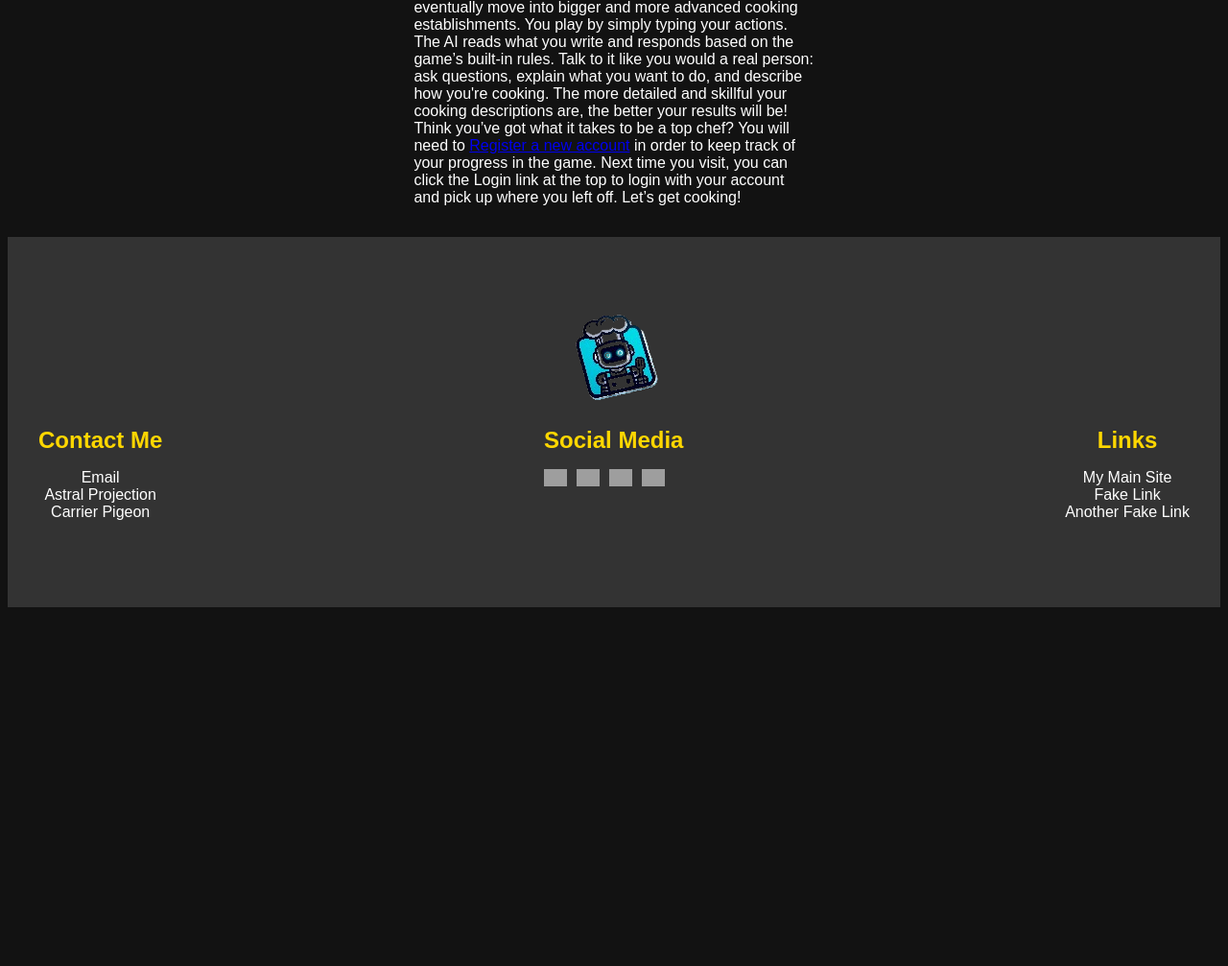
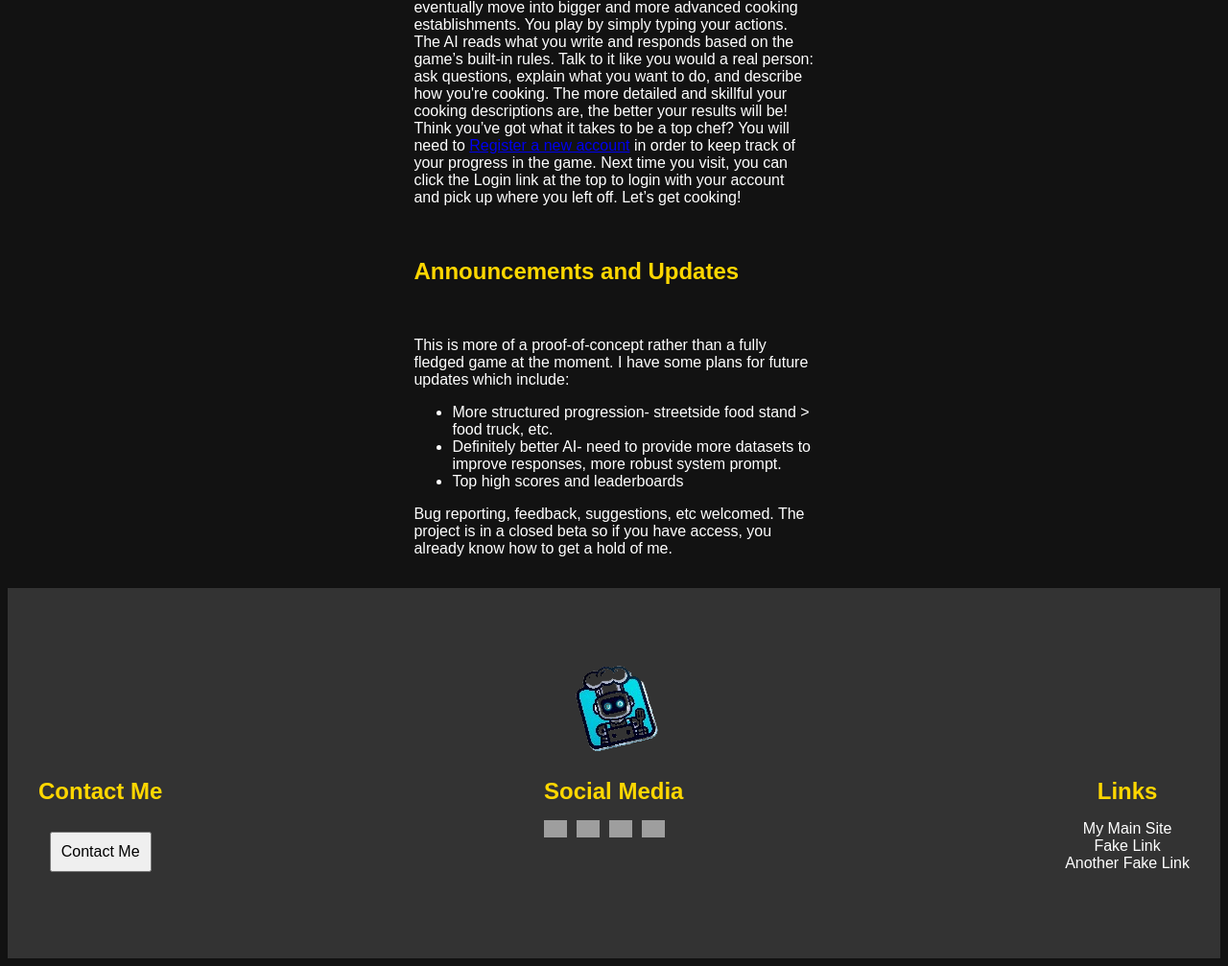
Before and after one commit to antlaw0/ai-game, a Flask app: page / in a window 1280 px wide; the page is wider, and only the part inside the window is pictured. Shown: the part 1492-2499 px from the top of that part at 96% size. Before the commit the page ends 2125 px from the top of that part, so only its background shows below. Run offline with Flask 3, Linux system fonts and the light colour scheme; grey boxes are pictures that could not be loaded.

Commit message:
Updated footer with modal, added announcements section to index.html

```diff
--- a/templates/footer.html
+++ b/templates/footer.html
@@ -1,32 +1,29 @@
 <footer style="background-color: #333; color: white; padding: 20px; font-family: Arial, sans-serif;">
-    <br>
-	<br>
-	<br>
+  <br><br><br>
+
   <!-- Logo -->
   <div style="flex-shrink: 0;">
-
     <img src="{{ url_for('static', filename='images/mainLogo.png') }}" alt="AI Cooking Game logo" />
   </div>
+
   <div style="display: flex; justify-content: space-between; align-items: flex-start; max-width: 1200px; margin: 0 auto;">
-
     <!-- Contact Me -->
     <div>
       <h2 style="margin-bottom: 10px;">Contact Me</h2>
-            <ul style="list-style-type: none; padding: 0;">
-                <li><a href="#" style="color: white; text-decoration: none;">Email</a></li>
-                <li><a href="#" style="color: white; text-decoration: none;">Astral Projection</a></li>
-                <li><a href="#" style="color: white; text-decoration: none;">Carrier Pigeon</a></li>
-            </ul>
+      <br>
+      <button id="contactMeButton" onclick="showAccessibleModal('How to Contact Me', 'Well, at this point in the project, if you want to contact me, you should already know how to contact me. I\'ll probably add real contact info here at a later point or something or other and such.');">
+        Contact Me
+      </button>
     </div>
 
     <!-- Social Media -->
     <div>
       <h2 style="margin-bottom: 10px;">Social Media</h2>
       <ul style="list-style-type: none; padding: 0; display: flex; gap: 10px;">
-                <li><a href="#" style="color: white; text-decoration: none;"><img src="/static/images/x-logo.png" alt="X" style="width: 24px;"></a></li>
-                <li><a href="#" style="color: white; text-decoration: none;"><img src="/static/images/facebook-logo.png" alt="Facebook" style="width: 24px;"></a></li>
-                <li><a href="#" style="color: white; text-decoration: none;"><img src="/static/images/instagram-logo.png" alt="Instagram" style="width: 24px;"></a></li>
-                <li><a href="#" style="color: white; text-decoration: none;"><img src="/static/images/linkedin-logo.png" alt="LinkedIn" style="width: 24px;"></a></li>
+        <li><a onclick="showAccessibleModal('Still in Progress', 'I don\'t have social media set up yet and just put this here to make my site look professional. Looks like you called my bluff.');" href="#" style="color: white; text-decoration: none;"><img src="/static/images/x-logo.png" alt="X" style="width: 24px;"></a></li>
+        <li><a onclick="showAccessibleModal('Still in Progress', 'I don\'t have social media set up yet and just put this here to make my site look professional. Looks like you called my bluff.');" href="#" style="color: white; text-decoration: none;"><img src="/static/images/facebook-logo.png" alt="Facebook" style="width: 24px;"></a></li>
+        <li><a onclick="showAccessibleModal('Still in Progress', 'I don\'t have social media set up yet and just put this here to make my site look professional. Looks like you called my bluff.');" href="#" style="color: white; text-decoration: none;"><img src="/static/images/instagram-logo.png" alt="Instagram" style="width: 24px;"></a></li>
+        <li><a onclick="showAccessibleModal('Still in Progress', 'I don\'t have social media set up yet and just put this here to make my site look professional. Looks like you called my bluff.');" href="#" style="color: white; text-decoration: none;"><img src="/static/images/linkedin-logo.png" alt="LinkedIn" style="width: 24px;"></a></li>
       </ul>
     </div>
 
@@ -40,7 +37,97 @@
       </ul>
     </div>
   </div>
-	<br>
-	<br>
-	<br>
+
+  <br><br><br>
+
+  <!-- Modal Styles -->
+  <style>
+    .modal-overlay {
+      position: fixed;
+      top: 0;
+      left: 0;
+      width: 100%;
+      height: 100%;
+      background: rgba(0, 0, 0, 0.6);
+      display: flex;
+      align-items: center;
+      justify-content: center;
+      z-index: 1000;
+    }
+
+    .modal-dialog {
+      background: white;
+      padding: 1.5rem;
+      border-radius: 8px;
+      max-width: 90%;
+      width: 400px;
+      box-shadow: 0 0 10px rgba(0, 0, 0, 0.25);
+    }
+
+    .modal-dialog h2 {
+      margin-top: 0;
+    }
+
+    .modal-ok-button {
+      margin-top: 1rem;
+    }
+  </style>
+
+  <!-- Modal Script -->
+  <script>
+    function showAccessibleModal(titleText, messageText) {
+      const previousActiveElement = document.activeElement;
+
+      const overlay = document.createElement('div');
+      overlay.className = 'modal-overlay';
+      overlay.setAttribute('role', 'dialog');
+      overlay.setAttribute('aria-modal', 'true');
+
+      const dialog = document.createElement('div');
+      dialog.className = 'modal-dialog';
+
+      const titleId = 'modal-title-' + Date.now();
+      const descId = 'modal-desc-' + Date.now();
+      overlay.setAttribute('aria-labelledby', titleId);
+      overlay.setAttribute('aria-describedby', descId);
+
+      const heading = document.createElement('h2');
+      heading.id = titleId;
+      heading.textContent = titleText;
+
+      const message = document.createElement('p');
+      message.id = descId;
+      message.textContent = messageText;
+
+      const button = document.createElement('button');
+      button.className = 'modal-ok-button';
+      button.textContent = 'OK';
+      button.addEventListener('click', closeModal);
+
+      dialog.appendChild(heading);
+      dialog.appendChild(message);
+      dialog.appendChild(button);
+      overlay.appendChild(dialog);
+      document.body.appendChild(overlay);
+
+      const focusableElements = [button];
+      let focusIndex = 0;
+      button.focus();
+
+      overlay.addEventListener('keydown', (e) => {
+        if (e.key === 'Tab') {
+          e.preventDefault();
+          focusIndex = (focusIndex + (e.shiftKey ? -1 : 1) + focusableElements.length) % focusableElements.length;
+          focusableElements[focusIndex].focus();
+        } else if (e.key === 'Escape') {
+          closeModal();
+        }
+      });
+
+      function closeModal() {
+        overlay.remove();
+        previousActiveElement?.focus();
+      }
+    }
+  </script>
 </footer>
--- a/templates/forgot_password.html
+++ b/templates/forgot_password.html
@@ -21,7 +21,7 @@
       <button type="submit">Send Reset Email</button>
     </form>
 
-    <p id="forgotMessage" style="margin-top: 1rem; color: red;"></p>
+    <p id="forgotMessage" role="alert" style="margin-top: 1rem; color: red;"></p>
 
     <p style="margin-top: 1rem;">
       <a href="/">Back to login</a>
--- a/templates/index.html
+++ b/templates/index.html
@@ -27,6 +27,19 @@ You play by simply typing your actions. The AI reads what you write and responds
 Think you’ve got what it takes to be a top chef?
 You will need to <a href="{{ url_for('register_page') }}"> Register a new account</a>
 in order to keep track of your progress in the game. Next time you visit, you can click the Login link at the top to login with your account and pick up where you left off. Let’s get cooking!
+</p>
+<br>
+<h2> Announcements and Updates </H2>
+<br>
+<p>
+This is more of a proof-of-concept rather than a fully fledged game at the moment. I have some plans for future updates which include:
+<br>
+<ul>
+<li> More structured progression- streetside food stand > food truck, etc. </li>
+<li> Definitely better AI- need to provide more datasets to improve responses, more robust system prompt. </li>
+<li> Top high scores and leaderboards </li>
+</ul>
+Bug reporting, feedback, suggestions, etc welcomed. The project is in a closed beta so if you have access, you already know how to get a hold of me.
 </p>
 </div>
 {% include 'footer.html' %}
--- a/templates/login.html
+++ b/templates/login.html
@@ -32,7 +32,7 @@
 <br>
 
     <p style="margin-top: 1rem;">Don't have an account? <a href="/register-page">Create one</a></p>
-    <div id="loginMessage" style="margin-top: 1rem; color: red;"></div>
+    <div id="loginMessage" role="alert" style="margin-top: 1rem; color: red;"></div>
   </div>
 
   <script>
--- a/templates/register.html
+++ b/templates/register.html
@@ -27,7 +27,7 @@
     </form>
 
     <p style="margin-top: 1rem;">Already have an account? <a href="/">Login here</a></p>
-    <div id="registerMessage" style="margin-top: 1rem; color: red;"></div>
+    <div id="registerMessage" role="alert" style="margin-top: 1rem; color: red;"></div>
   </div>
 
   <script>
```
Lines whose indentation alone changed are shown as unchanged.
